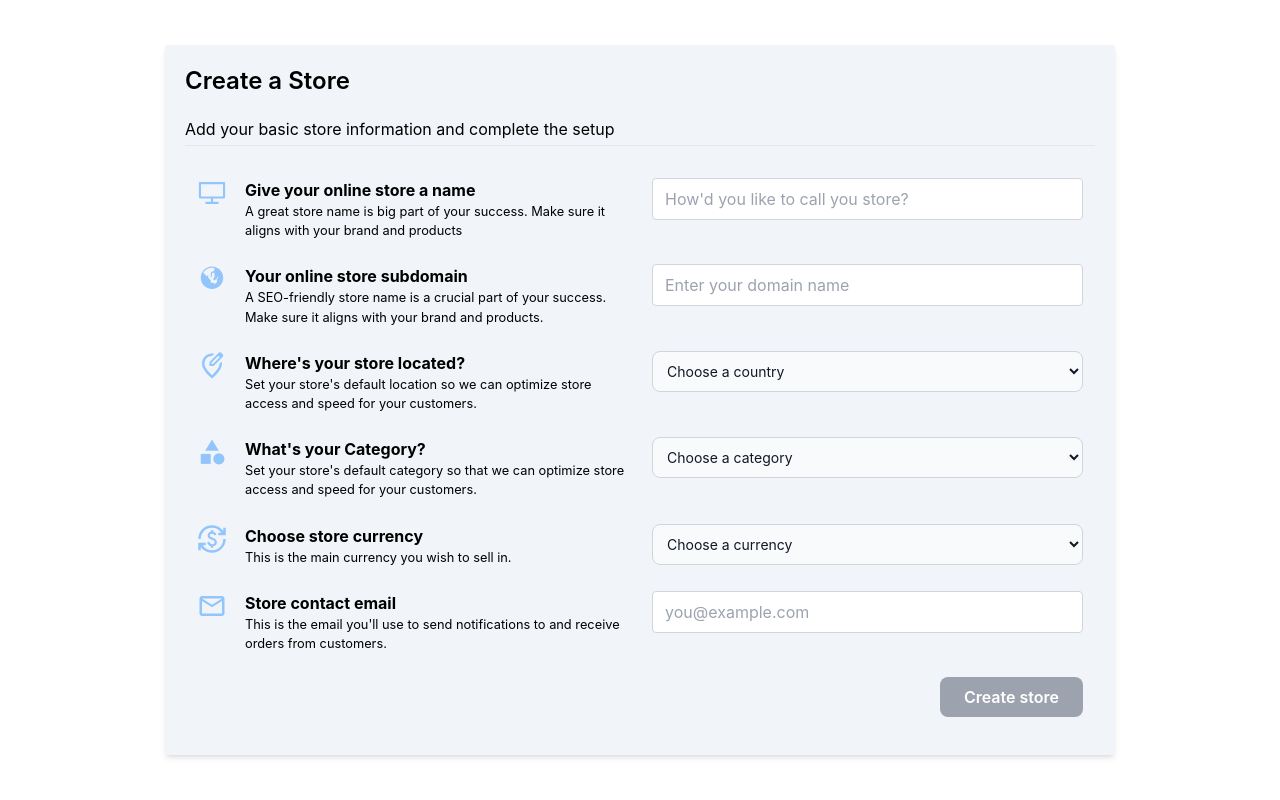
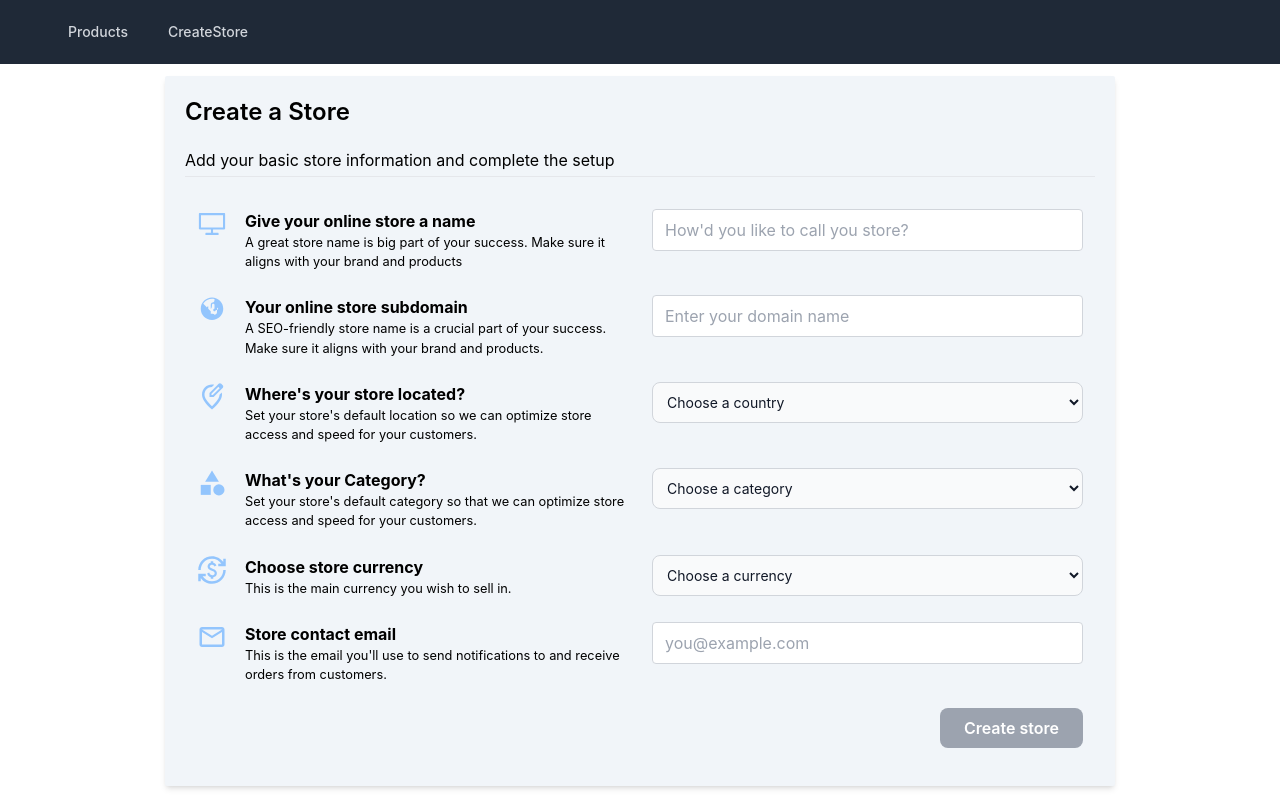
Before and after one commit to nurnoby2588/express_it_task, a React (Create React App) app: page /createStore in a window 1280 px wide. Built offline with nearby package versions, Linux system fonts and the light colour scheme.

Commit message:
nav bar done

```diff
--- a/package.json
+++ b/package.json
@@ -3,14 +3,19 @@
   "version": "0.1.0",
   "private": true,
   "dependencies": {
+    "@headlessui/react": "^2.2.0",
+    "@heroicons/react": "^2.2.0",
     "@testing-library/dom": "^10.4.0",
     "@testing-library/jest-dom": "^6.6.3",
     "@testing-library/react": "^16.2.0",
     "@testing-library/user-event": "^13.5.0",
     "axios": "^1.7.9",
+    "heroicons": "^2.2.0",
     "react": "^19.0.0",
     "react-dom": "^19.0.0",
     "react-icons": "^5.5.0",
+    "react-router": "^7.2.0",
+    "react-router-dom": "^7.2.0",
     "react-scripts": "5.0.1",
     "react-toastify": "^11.0.3",
     "web-vitals": "^2.1.4"
--- a/src/App.js
+++ b/src/App.js
@@ -3,14 +3,22 @@ import './App.css';
 import { useEffect } from 'react';
 import ShowProducts from '../src/Components/ShowProducts/ShowProducts'
 import CreateStore from './Components/CreateStore/CreateStore';
+import { Route, Routes } from 'react-router';
+import Navbar from './Components/Navbar';
 
 
 function App() {
 
   return (
     <div className="App">
-    {/* <ShowProducts></ShowProducts> */}
-    <CreateStore></CreateStore>
+      <Navbar></Navbar>
+      <Routes>
+        <Route index element={<ShowProducts />} />
+        <Route path="/createStore" element={<CreateStore />} />
+      </Routes>
+
+      {/* <ShowProducts></ShowProducts>
+      <CreateStore></CreateStore> */}
     </div>
   );
 }
--- a/src/Components/CreateStore/CreateStore.js
+++ b/src/Components/CreateStore/CreateStore.js
@@ -118,8 +118,8 @@ const CreateStore = () => {
     }
 
     return (
-        <div>
-            <form style={{ position: 'fixed', top: "0px", bottom: '0px', left: '0px', right: '0px', margin: 'auto', overflow: 'auto' }} className=' md:w-[650px] lg:w-[950px] lg:h-[710px] w-[1200px] xl:h-[710px] md:h-[700px] sm:h-[750px] h-[700px] rounded-sm shadow-md bg-slate-100  mx-auto p-5' action={hanldeSubmit}>
+        <div className='z-10'>
+            <form style={{ margin: 'auto', overflow: 'auto' }} className='z-10  md:w-[650px] lg:w-[950px] lg:h-[710px] w-[1200px] xl:h-[710px] md:h-[700px] sm:h-[750px] h-[600px] rounded-sm shadow-md bg-slate-100  mx-auto p-5' action={hanldeSubmit}>
                 <h3 className="text-2xl font-semibold mb-5">Create a Store</h3>
                 <div className="sm:w-full w-3/12">
                     <p className="">Add your basic store information and  complete the setup</p>
--- /dev/null
+++ b/src/Components/Navbar.js
@@ -0,0 +1,72 @@
+import { Disclosure, DisclosureButton, DisclosurePanel, Menu, MenuButton, MenuItem, MenuItems } from '@headlessui/react'
+import { Bars3Icon, BellIcon, XMarkIcon } from '@heroicons/react/24/outline'
+
+const navigation = [
+  { name: 'Products', href: '/', current: false },
+  { name: 'CreateStore', href: '/createStore', current: false },
+
+]
+
+function classNames(...classes) {
+  return classes.filter(Boolean).join(' ')
+}
+
+export default function Example() {
+  return (
+    <Disclosure as="nav" className="bg-gray-800 mb-3">
+      <div className="mx-auto max-w-7xl px-2 sm:px-6 lg:px-8">
+        <div className="relative flex h-16 items-center justify-between">
+          <div className="absolute inset-y-0 left-0 flex items-center sm:hidden">
+            {/* Mobile menu button*/}
+            <DisclosureButton className="group relative inline-flex items-center justify-center rounded-md p-2 text-gray-400 hover:bg-gray-700 hover:text-white focus:ring-2 focus:ring-white focus:outline-hidden focus:ring-inset">
+              <span className="absolute -inset-0.5" />
+              <span className="sr-only">Open main menu</span>
+              <Bars3Icon aria-hidden="true" className="block size-6 group-data-open:hidden" />
+              <XMarkIcon aria-hidden="true" className="hidden size-6 group-data-open:block" />
+            </DisclosureButton>
+          </div>
+          <div className="flex flex-1 items-center justify-center sm:items-stretch sm:justify-start">
+
+            <div className="hidden sm:ml-6 sm:block">
+              <div className="flex space-x-4 ">
+                {navigation.map((item) => (
+                  <a
+                    key={item.name}
+                    href={item.href}
+                    aria-current={item.current ? 'page' : undefined}
+                    className={classNames(
+                      item.current ? 'bg-gray-900 text-white' : 'text-gray-300 hover:bg-gray-700 hover:text-white',
+                      'rounded-md px-3 py-2 text-sm font-medium',
+                    )}
+                  >
+                    {item.name}
+                  </a>
+                ))}
+              </div>
+            </div>
+          </div>
+
+        </div>
+      </div>
+
+      <DisclosurePanel className="sm:hidden">
+        <div className="space-y-1 px-2 pt-2 pb-3 z-40">
+          {navigation.map((item) => (
+            <DisclosureButton
+              key={item.name}
+              as="a"
+              href={item.href}
+              aria-current={item.current ? 'page' : undefined}
+              className={classNames(
+                item.current ? 'bg-gray-900 text-white' : 'text-gray-300 hover:bg-gray-700 hover:text-white',
+                'block rounded-md px-3 py-2 text-base font-medium',
+              )}
+            >
+              {item.name}
+            </DisclosureButton>
+          ))}
+        </div>
+      </DisclosurePanel>
+    </Disclosure>
+  )
+}
--- a/src/Components/ShowProducts/ShowProducts.js
+++ b/src/Components/ShowProducts/ShowProducts.js
@@ -1,19 +1,42 @@
 import { useEffect, useState } from "react"
 
-const ShowProduct=({})=>{
-const [products,setProducts]=useState("");
-useEffect(()=>{
+const ShowProduct = ({ }) => {
+    const [products, setProducts] = useState([]);
+    console.log(products)
+    useEffect(() => {
 
-    fetch('https://glore-bd-backend-node-mongo.vercel.app/api/product')
-    .then((res)=> res.json())
-    .then((res)=> setProducts(res.data))
-  },[])
+        fetch('https://glore-bd-backend-node-mongo.vercel.app/api/product')
+            .then((res) => res.json())
+            .then((res) => setProducts(res.data))
+    }, [])
 
 
 
-    return(
-        <div>
-            <h1 className="text-3xl font-bold underline">Product = {products.length}</h1>
+    return (
+        <div className="grid grid-cols-1 xl:grid-cols-4 lg:grid-cols-3 md:grid-cols-2 sm:grid-cols-2 gap-3 p-5 mx-auto">
+
+            {
+                products?.map((data,index) =>
+                <div key={index} className="cursor-pointer gap-4 max-w-sm bg-white border border-gray-200 rounded-lg shadow-sm dark:bg-gray-800 dark:border-gray-700">
+                    <img className="h-72 w-full" src="https://res.cloudinary.com/dmoxym9g7/image/upload/f_auto,q_auto/Prodcut%202668?_a=BAMCkGTG0" alt="" />
+                    <div >
+                    </div>
+                    <div className="p-5">
+                        <a href="#">
+                            <h5 className="mb-2 text-2xl font-bold tracking-tight text-gray-900 dark:text-white">Name : {data.name}</h5>
+                        </a>
+                        <p className="mb-3 font-normal text-gray-700 dark:text-gray-400">Price : {data.price}</p>
+                        {/* <a href="#" className="inline-flex items-center px-3 py-2 text-sm font-medium text-center text-white bg-blue-700 rounded-lg hover:bg-blue-800 focus:ring-4 focus:outline-none focus:ring-blue-300 dark:bg-blue-600 dark:hover:bg-blue-700 dark:focus:ring-blue-800">
+                            Read more
+                            <svg className="rtl:rotate-180 w-3.5 h-3.5 ms-2" aria-hidden="true" xmlns="http://www.w3.org/2000/svg" fill="none" viewBox="0 0 14 10">
+                                <path stroke="currentColor" stroke-linecap="round" stroke-linejoin="round" stroke-width="2" d="M1 5h12m0 0L9 1m4 4L9 9" />
+                            </svg>
+                        </a> */}
+                    </div>
+                </div>)
+            }
+
+
 
         </div>
     )
--- a/src/index.js
+++ b/src/index.js
@@ -3,11 +3,15 @@ import ReactDOM from 'react-dom/client';
 import './index.css';
 import App from './App';
 import reportWebVitals from './reportWebVitals';
+import { BrowserRouter } from 'react-router';
 
 const root = ReactDOM.createRoot(document.getElementById('root'));
 root.render(
   <React.StrictMode>
+    <BrowserRouter>
     <App />
+    </BrowserRouter>
+
   </React.StrictMode>
 );
 
```
Also changed, not shown: 1 other file (tests, documents, lock files or other folders).
